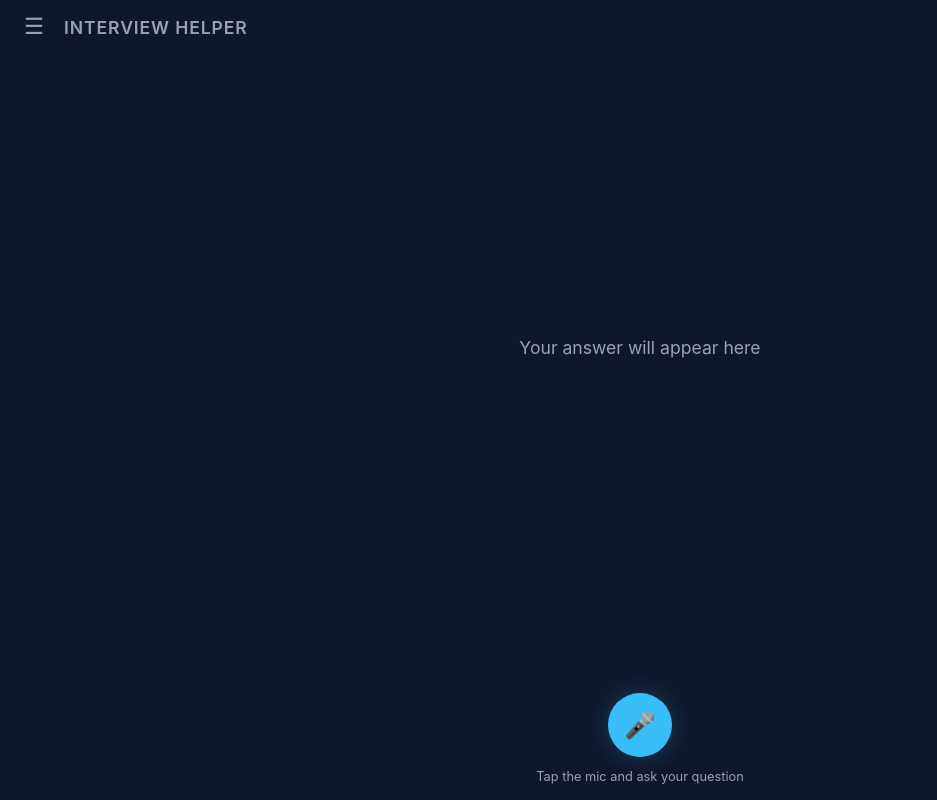
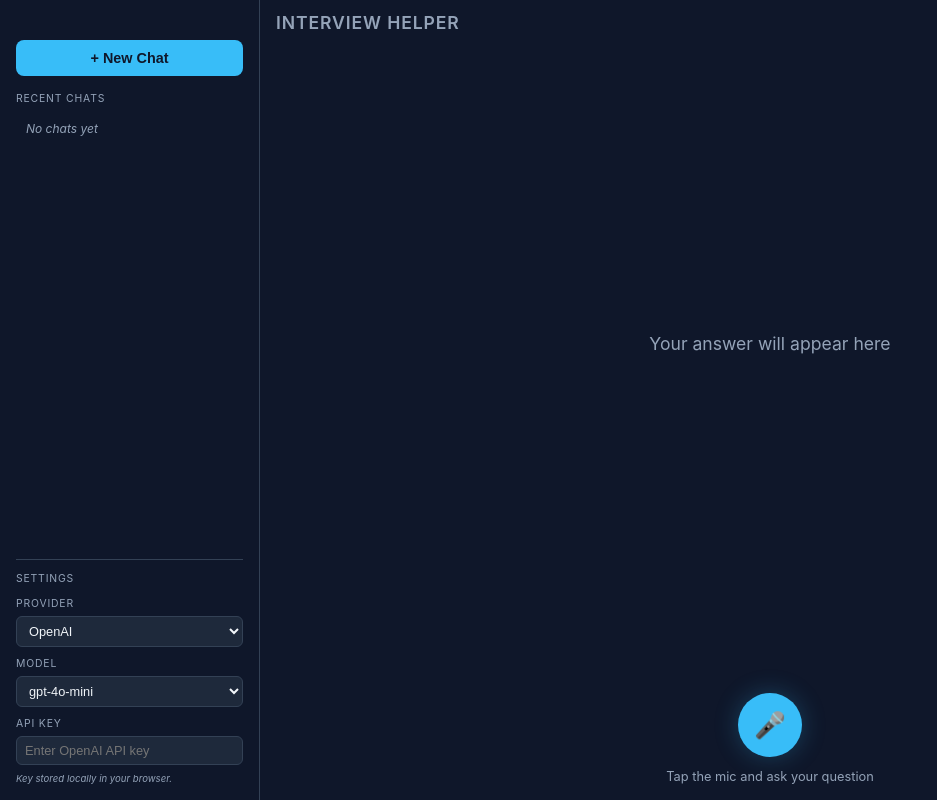
Before and after one commit to goldenwo/interview-helper, a React (Vite) app: page / in a window 1280 px wide. Shown: the whole page, without its empty margins (0-937 px from the left). Built offline with nearby package versions, Linux system fonts and the light colour scheme.

Commit message:
feat: desktop sidebar visibility, responsive layout with CSS media queries

```diff
--- a/src/index.css
+++ b/src/index.css
@@ -40,3 +40,19 @@ body {
     opacity: 0.4;
   }
 }
+
+/* Desktop: show sidebar always, hide hamburger, offset main content */
+@media (min-width: 768px) {
+  .sidebar-desktop {
+    transform: translateX(0) !important;
+  }
+  .hamburger-button {
+    display: none !important;
+  }
+  .sidebar-close-button {
+    display: none !important;
+  }
+  .main-container {
+    margin-left: 260px;
+  }
+}
```
